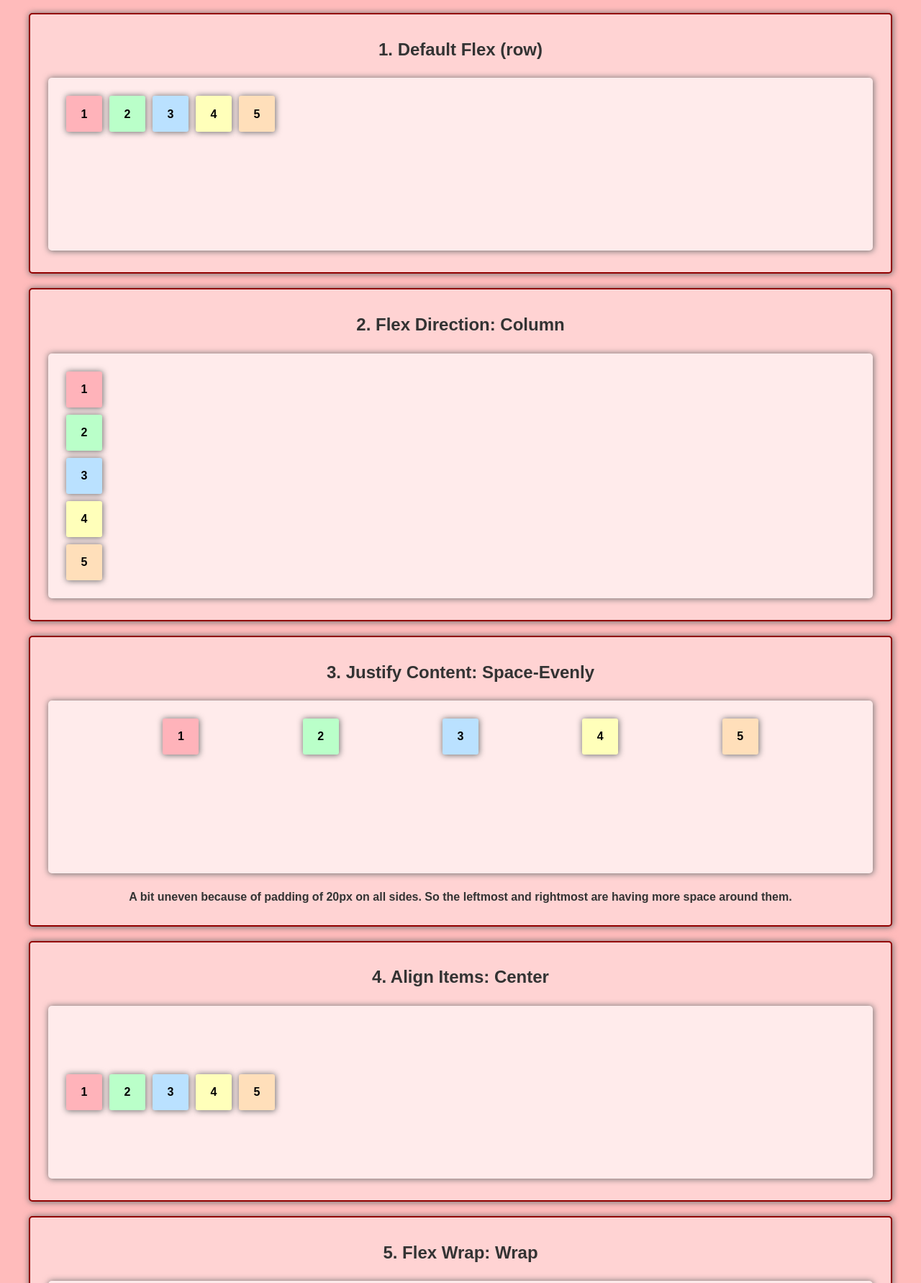
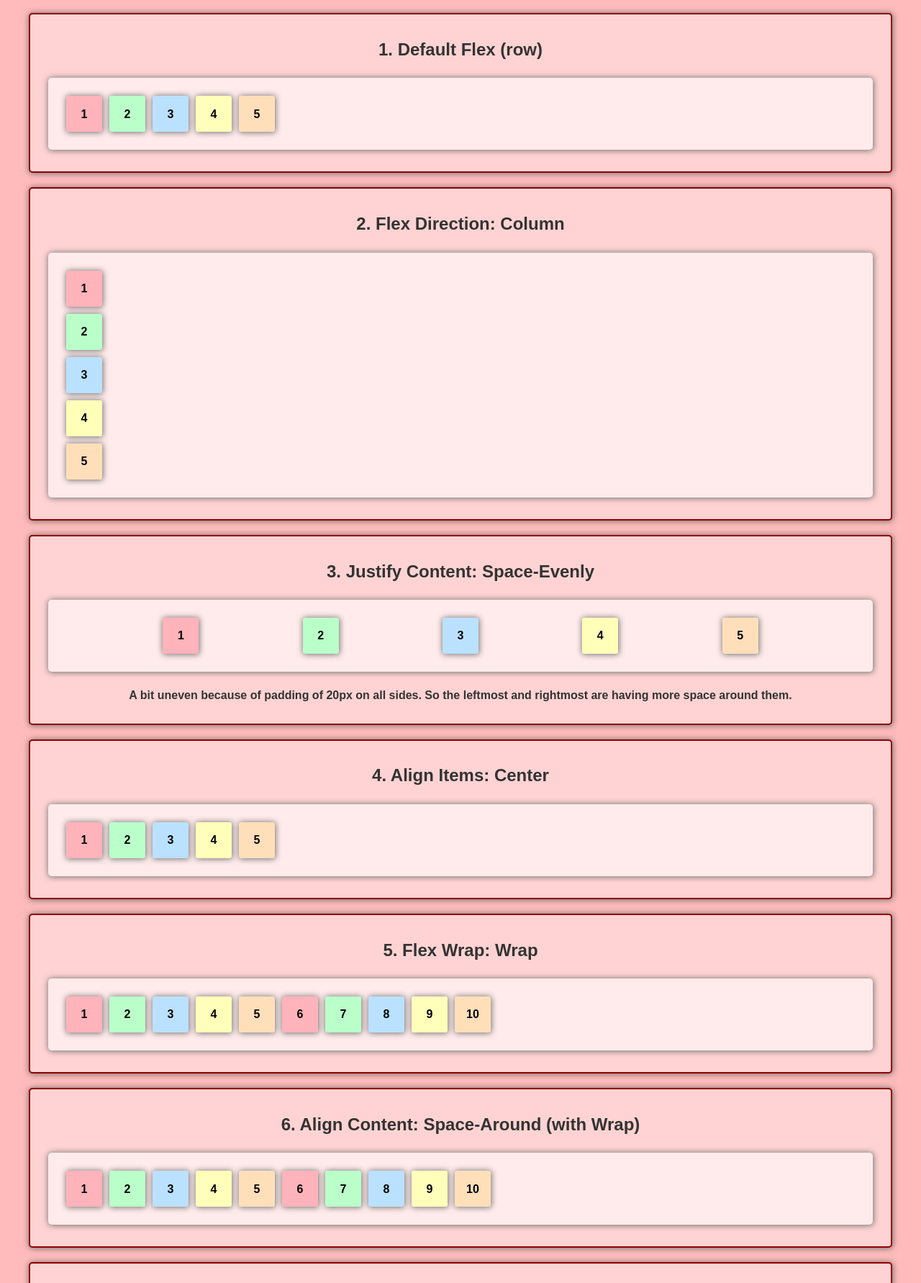
Before and after one commit to abhishek-af8/CSS-flexBox, a plain HTML site: page index.html in a window 1280 px wide. Shown: the part 96-1878 px from the top of the page at 72% size. Drawn offline with Linux system fonts and the light colour scheme.

Commit message:
Update style.css

```diff
--- a/style.css
+++ b/style.css
@@ -34,6 +34,10 @@ p{
     background-color: #ffebeb;
 }
 
+.first{
+    height: auto;
+}
+
 
 .second{
     flex-direction: column;
@@ -46,24 +50,37 @@ p{
 
 .third{
     justify-content: space-evenly;
+    height: auto;
 }
 
 
 .fourth{
     align-items: center;
+    height: auto;
 }
 
 
 .fifth{
     flex-wrap: wrap;
+    height: auto;
 }
 
 
 .sixth{
     align-content: space-evenly;
     flex-wrap: wrap;
+    height: auto;
 }
 
+
+.seventh{
+    height: auto;
+}
+
+
+.eighth{
+    height: auto;
+}
 
 .square{
     width: 50px;
```
